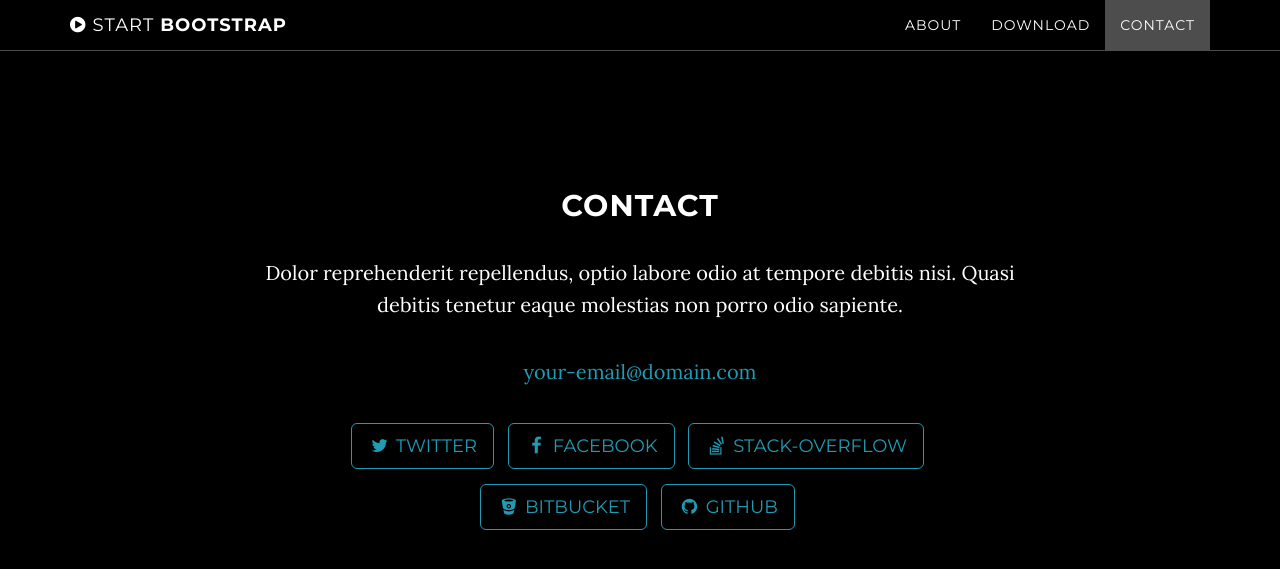
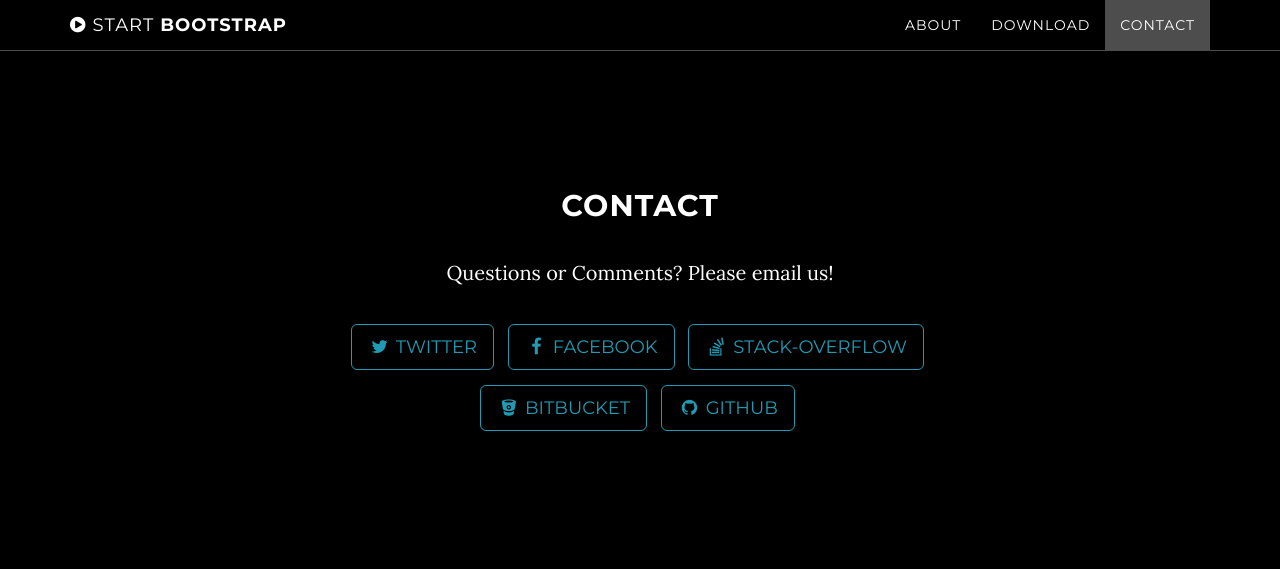
Before and after one commit to erikandmaureen/erikandmaureen.github.io, a Jekyll site: the page built from index.html, in a window 1280 px wide and 900 px high, scrolled down 2156 px. Shown: the top 569 px of the window. Built offline with Jekyll 4.4.1, drawn with Linux system fonts in a browser that asks for light colours; part of the change alters nothing that is shown; some of the changed text lies outside the part shown.

Commit message:
Changed contact information.

```diff
--- a/_config.yml
+++ b/_config.yml
@@ -1,8 +1,8 @@
 # Site settings
 title: Grayscale
-email: your-email@domain.com
-url: https://example.github.io
-description: "Write an awesome description for your new site here. You can edit this line in _config.yml. It will appear in your document head meta (for Google search results) and in your feed.xml site description."
+email: kipp.william.johnson@gmail.com
+url: http://erikandmaureen.com
+description: "The Wedding website for Erik Johnson and Maureen Fitzpatrick!"
 
 # Color settings (hex-codes without the leading hash-tag)
 color:
@@ -10,7 +10,7 @@ color:
   links: '#219ab3'
 
 # Footer settings
-footer: Your Website
+footer: Erik Johnson and Maureen Fitzpatrick
 
 # Social networks usernames (many more available: google-plus, flickr, dribbble, pinterest, instagram, tumblr, linkedin, etc.)
 social:
--- a/_includes/about.html
+++ b/_includes/about.html
@@ -2,7 +2,7 @@
     <section id="about" class="container content-section text-center">
         <div class="row">
             <div class="col-lg-8 col-lg-offset-2">
-                <h2>About Grayscale</h2>
+                <h2> Erik and Maureen</h2>
                 <p>Grayscale is a free Bootstrap 3 theme created by Start Bootstrap. It can be yours right now, simply download the template on <a href="http://startbootstrap.com/template-overviews/grayscale/">the preview page</a>. The theme is open source, and you can use it for any purpose, personal or commercial.</p>
                 <p>The Jekyll version is brought to you by <a href="https://github.com/jeromelachaud">Jerome Lachaud</a></p>
                 <p>This theme features stock photos by <a href="http://gratisography.com/">Gratisography</a> along with a custom Google Maps skin courtesy of <a href="http://snazzymaps.com/">Snazzy Maps</a>.</p>
--- a/_includes/contact.html
+++ b/_includes/contact.html
@@ -3,8 +3,8 @@
         <div class="row">
             <div class="col-lg-8 col-lg-offset-2">
                 <h2>Contact</h2>
-                <p>Dolor reprehenderit repellendus, optio labore odio at tempore debitis nisi. Quasi debitis tenetur eaque molestias non porro odio sapiente.</p>
-                <p><a href="mailto:{{ site.email }}">{{ site.email }}</a>
+                <p>Questions or Comments? Please email us! </p>
+                <p><a href="mailto:{{ erikandmaureen@gmail.com! }}"></a>
                 </p>
                 <ul class="list-inline banner-social-buttons">
                     {% for network in site.social %}
```
Also changed, not shown: img/Grayscale.png (added).
